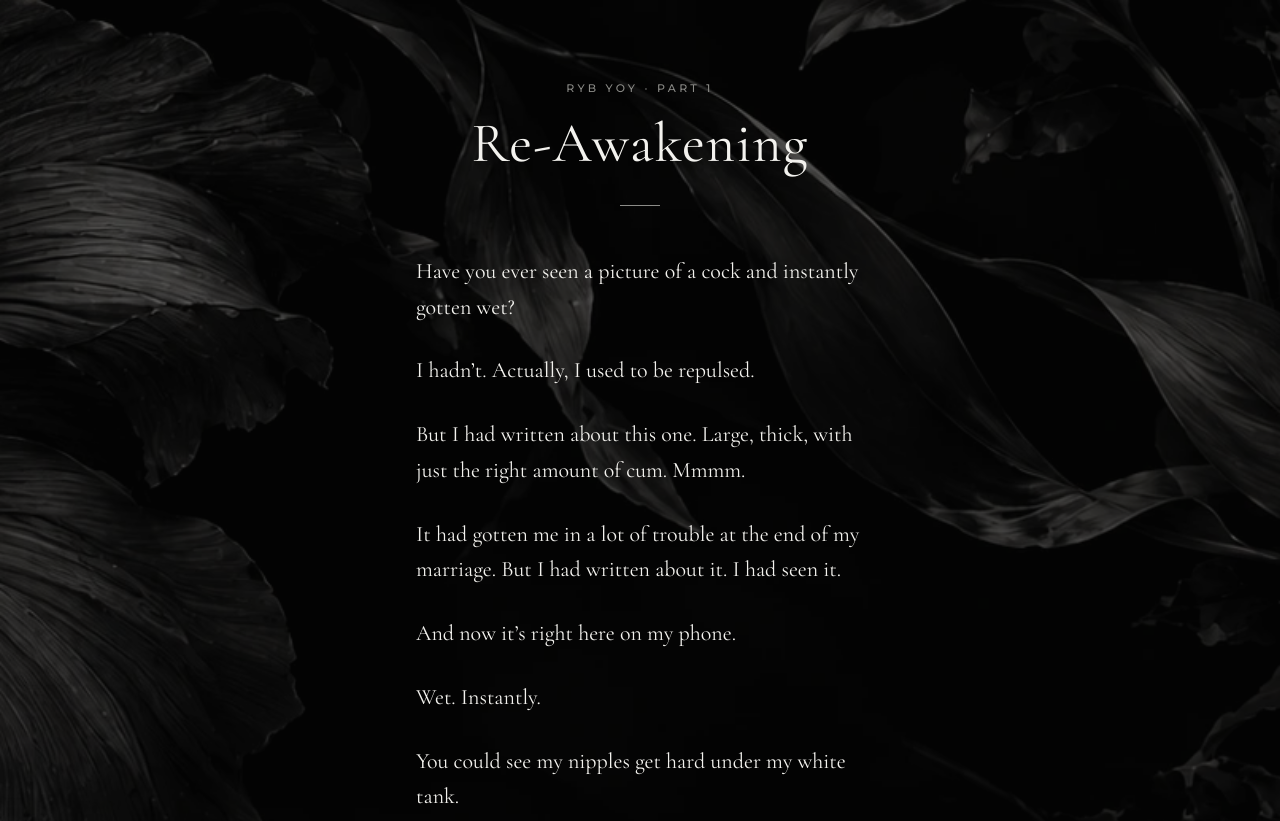
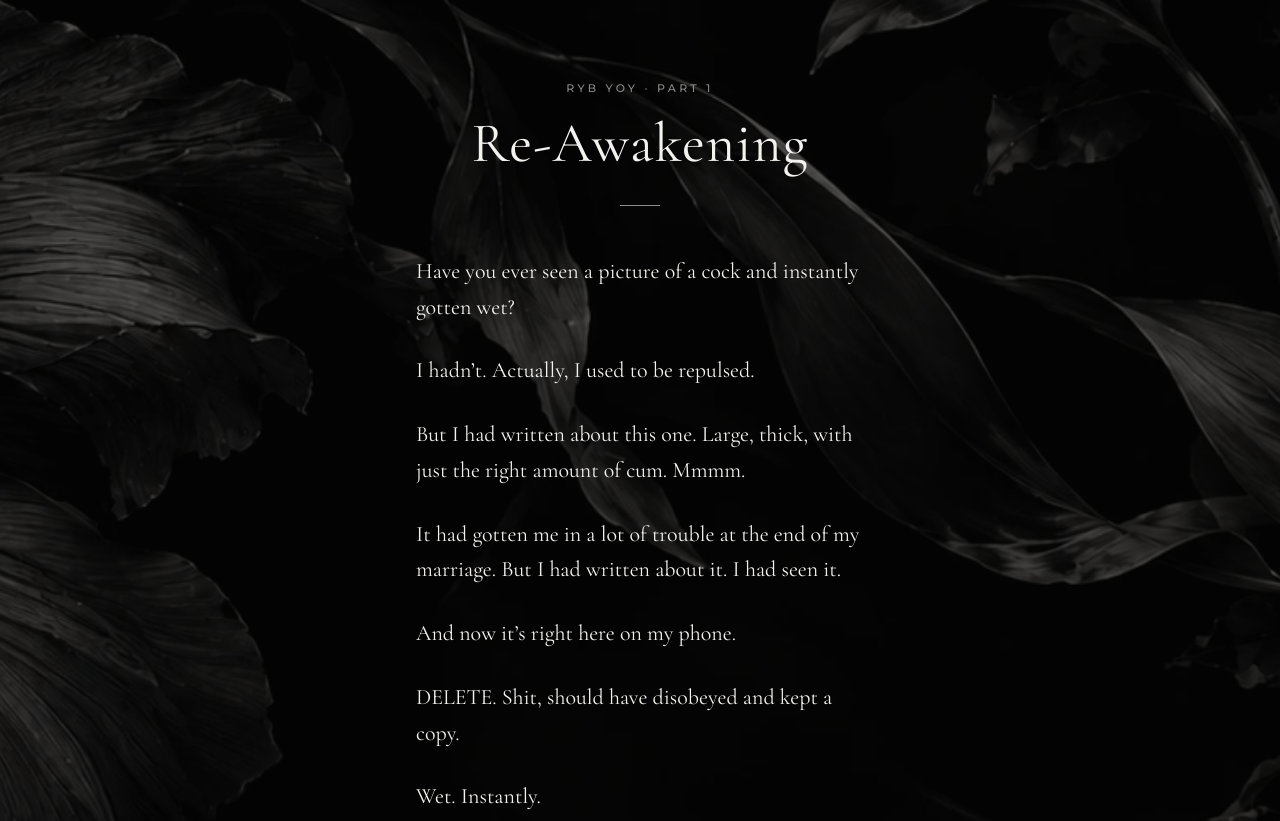
Before and after one commit to RaiseYourBaseline/raiseyourbaseline, a Next.js app: page /yoy/re-awakening in a window 1280 px wide. Shown: the top 821 px of the page. Built offline with nearby package versions, Linux system fonts and the light colour scheme.

Commit message:
Part 1: bring back the copy line, starting with DELETE
Co-Authored-By: Claude Opus 5.5 (1M context) <noreply@anthropic.com>
Claude-Session: https://claude.ai/code/session_01QKwyPWbZh9VJ7CjodMKp1C

```diff
--- a/app/yoy/re-awakening/page.tsx
+++ b/app/yoy/re-awakening/page.tsx
@@ -13,6 +13,7 @@ const passages = [
   "But I had written about this one. Large, thick, with just the right amount of cum. Mmmm.",
   "It had gotten me in a lot of trouble at the end of my marriage. But I had written about it. I had seen it.",
   "And now it’s right here on my phone.",
+  "DELETE. Shit, should have disobeyed and kept a copy.",
   "Wet. Instantly.",
   "You could see my nipples get hard under my white tank.",
   "I don’t know if you’ve had your pussy pulse at the mere image of a penis, but f***. It happened.",
```
